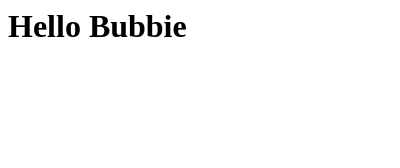
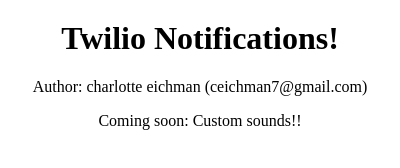
Before and after one commit to ceichman/twilio-notification-chrome, a browser extension: page popup.html in a window 400 px wide. Drawn offline with Linux system fonts and the light colour scheme.

Commit message:
style popup, change icon

```diff
--- /dev/null
+++ b/popup.css
@@ -0,0 +1,5 @@
+
+body {
+    text-align: center;
+    margin: 20px;
+}
--- a/popup.html
+++ b/popup.html
@@ -1,5 +1,10 @@
 <html>
+    <head>
+        <link rel="stylesheet" href="popup.css">
+    </head>
     <body>
-        <h1>Hello Bubbie</h1>
+        <h1>Twilio Notifications!</h1>
+        <p>Author: charlotte eichman (ceichman7@gmail.com)</p>
+        <p>Coming soon: Custom sounds!!</p>
     </body>
 </html>
```
Also changed, not shown: icon.png, 1 other file.
